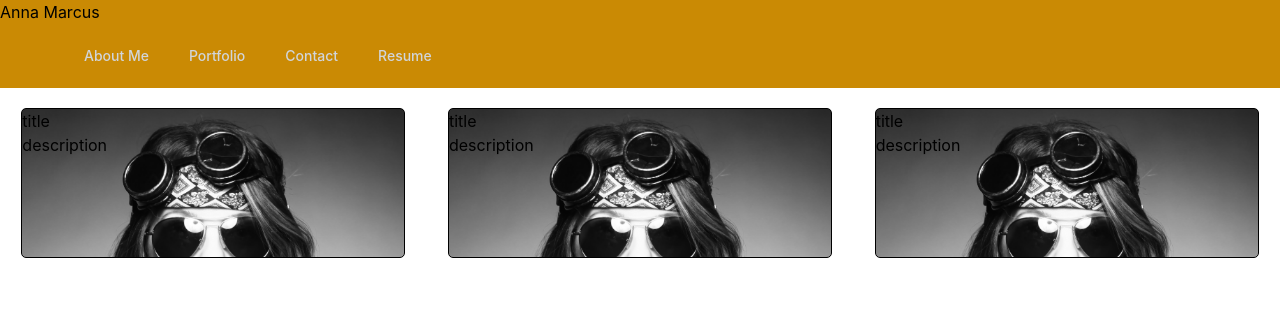
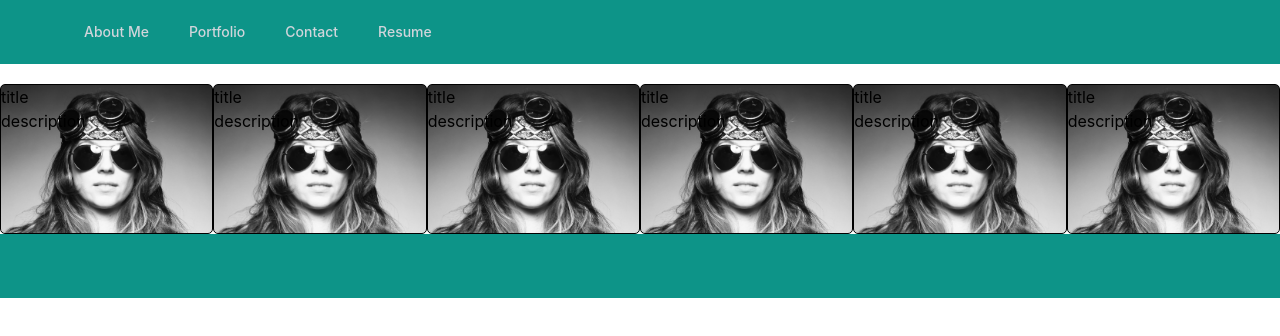
Before and after one commit to Anna-Janina/my-portfolio, a React (Create React App) app: page / in a window 1280 px wide. Shown: the top 336 px of the page. Built offline with nearby package versions, Linux system fonts and the light colour scheme.

Commit message:
Portfolio setup

```diff
--- a/src/App.js
+++ b/src/App.js
@@ -2,40 +2,59 @@
 import "./App.css";
 // import Dropdown from './components/dropdown';
 import Nav from "./components/Navigation";
-import Header from "./components/Header";
+// import Header from "./components/Header";
 import AboutMe from "./components/About";
 import ContactForm from "./components/Contact";
 import Portfolio from "./components/Portfolio";
 import Resume from "./components/Resume";
 import {useState} from "react";
+import Footer from "./components/Footer";
 
 function App() {
   // var currentPage = "About"
   var [currentPage, setCurrentPage] = useState("Portfolio");
 
   function renderPage() {
-    if (currentPage == "About") {
+    if (currentPage === "About") {
       return <AboutMe />;
     }
 
-    if (currentPage == "Portfolio") {
+    if (currentPage === "Portfolio") {
       return <Portfolio />;
     }
 
-    if (currentPage == "Contact") {
+    if (currentPage === "Contact") {
       return <ContactForm />;
     }
 
-    if (currentPage == "Resume") {
+    if (currentPage === "Resume") {
       return <Resume />;
     }
   }
 
+  // It was working
+  // function renderPage() {
+  //   if (currentPage == "About") {
+  //     return <AboutMe />;
+  //   }
+
+  //   if (currentPage == "Portfolio") {
+  //     return <Portfolio />;
+  //   }
+
+  //   if (currentPage == "Contact") {
+  //     return <ContactForm />;
+  //   }
+
+  //   if (currentPage == "Resume") {
+  //     return <Resume />;
+  //   }
+  // }
+
   return (
     <div className="App">
-      {/* <header className="bg-green-500"> */}
       {/* <Dropdown/> */}
-      <Header />
+      {/* <Header /> */}
       <Nav setPage={setCurrentPage} />
       {/* <button onClick={() => {setCurrentPage("Contact")}}>Click</button> */}
 
@@ -43,6 +62,7 @@
       {/* <img src={logo} className="App-logo" alt="logo" /> */}
 
       {/* </header> */}
+      <Footer setPage={setCurrentPage}/>
     </div>
   );
 }
--- a/src/components/Footer.js
+++ b/src/components/Footer.js
@@ -1,8 +1,48 @@
 import React from "react";
+
 function Footer() {
     return (
-        <div className="bg-[#ca8a04]">
+        <div>
+      <nav className="bg-[#0d9488]">
+        <div className="max-w-7xl mx-auto px-4 sm:px-6 lg:px-8">
+          <div className="flex items-center justify-between h-16">
+            <div className="flex items-center">
+              <div className="flex-shrink-0">
+            </div>
 
+            <div className="hidden md:block">
+              <div className="ml-10 flex items-baseline space-x-4">
+                {/* <div href="#" className="text-gray-300 hover:bg-gray-700 hover:text-white px-3 py-2 rounded-md text-sm font-medium" onClick={() => {props.setPage("About")}} >
+                    About Me
+                </div>
+
+                <div href="#" className="text-gray-300 hover:bg-gray-700 hover:text-white px-3 py-2 rounded-md text-sm font-medium" onClick={() => {props.setPage("Portfolio")}} >
+                    Portfolio
+                </div>
+
+                <div href="#" className="text-gray-300 hover:bg-gray-700 hover:text-white px-3 py-2 rounded-md text-sm font-medium" onClick={() => {props.setPage("Contact")}} >
+                    Contact
+                </div>
+
+                <div href="#" className="text-gray-300 hover:bg-gray-700 hover:text-white px-3 py-2 rounded-md text-sm font-medium" onClick={() => {props.setPage("Resume")}} >
+                    Resume
+                </div> */}
+
+              </div>
+            </div>
+          </div>
+
+          </div>
         </div>
-    )
+      </nav>
+    </div>
+  );
 }
+
+
+
+
+
+
+
+export default Footer;
--- a/src/components/Header.js
+++ b/src/components/Header.js
@@ -1,11 +1,11 @@
-import React from "react";
+// import React from "react";
 
-function Header() {
-    return (
-      <header className="bg-[#ca8a04]">
-        <h1>Anna Marcus</h1>
-      </header>
-    );
-  }
+// function Header() {
+//     return (
+//       <header className="bg-[#ca8a04]">
+//         <h1>Anna Marcus</h1>
+//       </header>
+//     );
+//   }
 
-  export default Header;
+//   export default Header;
--- a/src/components/Navigation.js
+++ b/src/components/Navigation.js
@@ -1,98 +1,42 @@
 import React from "react";
-import AboutMe from "./About";
 
 function Nav(props) {
   return (
     <div>
-      <nav className="bg-[#ca8a04]">
+      <nav className="bg-[#0d9488]">
         <div className="max-w-7xl mx-auto px-4 sm:px-6 lg:px-8">
           <div className="flex items-center justify-between h-16">
             <div className="flex items-center">
               <div className="flex-shrink-0">
+            </div>
 
-              </div>
             <div className="hidden md:block">
               <div className="ml-10 flex items-baseline space-x-4">
-                  <a
-                    href="#"
-                    className="text-gray-300 hover:bg-gray-700 hover:text-white px-3 py-2 rounded-md text-sm font-medium"
-                    onClick={() => {props.setPage("About")}}
-                  >
+                <div href="#" className="text-gray-300 hover:bg-gray-700 hover:text-white px-3 py-2 rounded-md text-sm font-medium" onClick={() => {props.setPage("About")}} >
                     About Me
-                  </a>
+                </div>
 
-                  <a
-                    href="#"
-                    className="text-gray-300 hover:bg-gray-700 hover:text-white px-3 py-2 rounded-md text-sm font-medium"
-                    onClick={() => {props.setPage("Portfolio")}}
-                  >
+                <div href="#" className="text-gray-300 hover:bg-gray-700 hover:text-white px-3 py-2 rounded-md text-sm font-medium" onClick={() => {props.setPage("Portfolio")}} >
                     Portfolio
-                  </a>
+                </div>
 
-                  <a
-                    href="#"
-                    className="text-gray-300 hover:bg-gray-700 hover:text-white px-3 py-2 rounded-md text-sm font-medium"
-                    onClick={() => {props.setPage("Contact")}}
-                  >
+                <div href="#" className="text-gray-300 hover:bg-gray-700 hover:text-white px-3 py-2 rounded-md text-sm font-medium" onClick={() => {props.setPage("Contact")}} >
                     Contact
-                  </a>
+                </div>
 
-                  <a
-                    href="#"
-                    className="text-gray-300 hover:bg-gray-700 hover:text-white px-3 py-2 rounded-md text-sm font-medium"
-                    onClick={() => {props.setPage("Resume")}}
-                  >
+                <div href="#" className="text-gray-300 hover:bg-gray-700 hover:text-white px-3 py-2 rounded-md text-sm font-medium" onClick={() => {props.setPage("Resume")}} >
                     Resume
-                  </a>
+                </div>
+
               </div>
             </div>
           </div>
-            <div className="-mr-2 flex md:hidden">
-              <button
-                type="button"
-                className="bg-gray-800 inline-flex items-center justify-center p-2 rounded-md text-gray-400 hover:text-white hover:bg-gray-700 focus:outline-none focus:ring-2 focus:ring-offset-2 focus:ring-offset-gray-800 focus:ring-white"
-                aria-controls="mobile-menu"
-                aria-expanded="false"
-              >
-                <span className="sr-only">Open main menu</span>
 
-                <svg
-                  className="block h-6 w-6"
-                  xmlns="http://www.w3.org/2000/svg"
-                  fill="none"
-                  viewBox="0 0 24 24"
-                  stroke="currentColor"
-                  aria-hidden="true"
-                >
-                  <path
-                    stroke-linecap="round"
-                    stroke-linejoin="round"
-                    stroke-width="2"
-                    d="M4 6h16M4 12h16M4 18h16"
-                  />
-                </svg>
-
-                <svg
-                  className="hidden h-6 w-6"
-                  xmlns="http://www.w3.org/2000/svg"
-                  fill="none"
-                  viewBox="0 0 24 24"
-                  stroke="currentColor"
-                  aria-hidden="true"
-                >
-                  <path
-                    stroke-linecap="round"
-                    stroke-linejoin="round"
-                    stroke-width="2"
-                    d="M6 18L18 6M6 6l12 12"
-                  />
-                </svg>
-              </button>
-            </div>
           </div>
         </div>
       </nav>
     </div>
   );
 }
+
 export default Nav;
--- a/src/components/Portfolio.js
+++ b/src/components/Portfolio.js
@@ -5,6 +5,21 @@
 
 function Portfolio() {
   const projects = [
+    {
+      title: "title",
+      description: "description",
+      image: img1,
+    },
+    {
+      title: "title",
+      description: "description",
+      image: img1,
+    },
+    {
+      title: "title",
+      description: "description",
+      image: img1,
+    },
     {
       title: "title",
       description: "description",
--- a/src/components/Resume.js
+++ b/src/components/Resume.js
@@ -1,15 +1,14 @@
 import React from 'react';
-// import Resume_PDF from '../images'
 import myResume from "../CV/Anna Marcus Resume 2023.pdf";
 
 function Resume() {
     return (
         <div>
-            <p>This is Resume</p>
+            {/* <p>This is Resume</p> */}
             <embed
             src={myResume + "#navpanes=0&scrollbar=0"}
             width="100%"
-            height="600px"
+            height="750px"
             ></embed>
         </div>
     );
--- a/src/components/dropdown.js
+++ b/src/components/dropdown.js
@@ -1,39 +1,39 @@
-import { Menu } from '@headlessui/react'
+// import { Menu } from '@headlessui/react'
 
-function MyDropdown() {
-  return (
-    <Menu>
-        <div className="bg-red-500">
-      <Menu.Button>More</Menu.Button>
-      <Menu.Items>
-        <div className='flex flex-col'>
-        <Menu.Item>
-          {({ active }) => (
-            <a
-              className={`${active && 'bg-blue-500'}`}
-              href="/account-settings"
-            >
-              Account settings
-            </a>
-          )}
-        </Menu.Item>
-        <Menu.Item>
-          {({ active }) => (
-            <a
-              className={`${active && 'bg-blue-500'}`}
-              href="/account-settings"
-            >
-              Documentation
-            </a>
-          )}
-        </Menu.Item>
-        <Menu.Item disabled>
-          <span className="opacity-75">Invite a friend (coming soon!)</span>
-        </Menu.Item>
-        </div>
-      </Menu.Items>
-      </div>
-    </Menu>
-  )
-}
-export default MyDropdown
+// function MyDropdown() {
+//   return (
+//     <Menu>
+//         <div className="bg-red-500">
+//       <Menu.Button>More</Menu.Button>
+//       <Menu.Items>
+//         <div className='flex flex-col'>
+//         <Menu.Item>
+//           {({ active }) => (
+//             <a
+//               className={`${active && 'bg-blue-500'}`}
+//               href="/account-settings"
+//             >
+//               Account settings
+//             </a>
+//           )}
+//         </Menu.Item>
+//         <Menu.Item>
+//           {({ active }) => (
+//             <a
+//               className={`${active && 'bg-blue-500'}`}
+//               href="/account-settings"
+//             >
+//               Documentation
+//             </a>
+//           )}
+//         </Menu.Item>
+//         <Menu.Item disabled>
+//           <span className="opacity-75">Invite a friend (coming soon!)</span>
+//         </Menu.Item>
+//         </div>
+//       </Menu.Items>
+//       </div>
+//     </Menu>
+//   )
+// }
+// export default MyDropdown
```
Also changed, not shown: 1 other file (tests, documents, lock files or other folders). Lines whose indentation alone changed are shown as unchanged.
